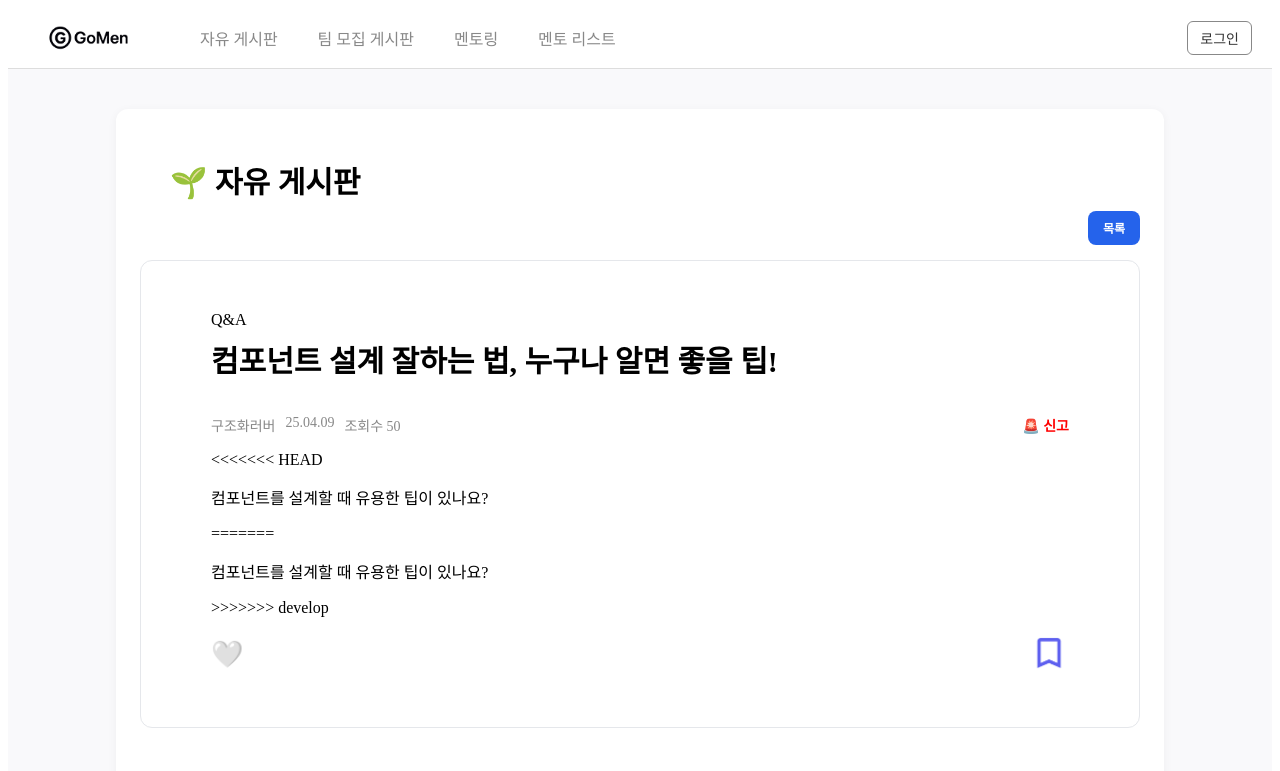
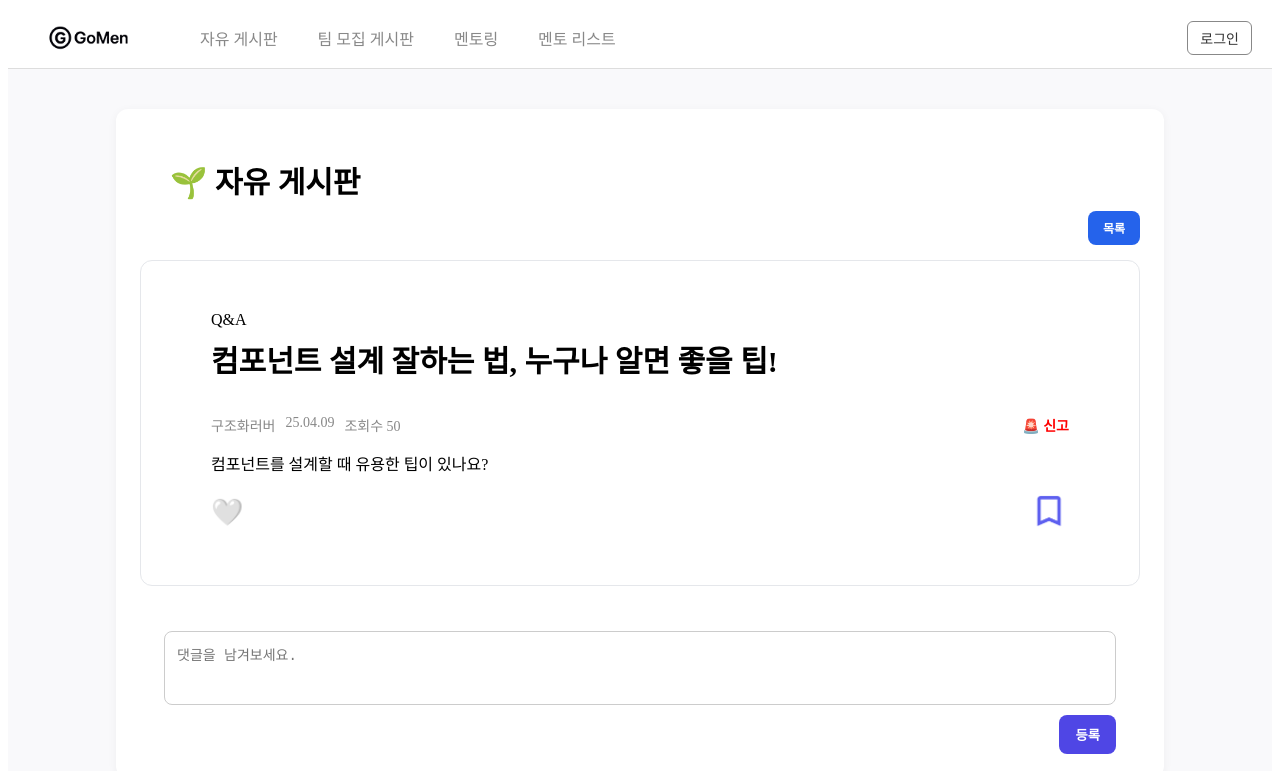
Before and after one commit to 4team-tuna/be14-3rd-Tuna-GoMen, a Vue app in the folder frontend/gomen/: page /boards/free/15 in a window 1280 px wide. Shown: the top 771 px of the page. Built offline with nearby package versions, Linux system fonts and the light colour scheme; data requests are answered from the project's data file.

Commit message:
충돌 해결

```diff
--- a/frontend/gomen/src/components/freeboard/PostCard.vue
+++ b/frontend/gomen/src/components/freeboard/PostCard.vue
@@ -22,15 +22,11 @@
           <span class="report" @click="reportPost">🚨 신고</span>
         </div>
       </div>
-<<<<<<< HEAD
-      <p class="post-content" v-html="post.content"></p>
-=======
 
       <div v-if="post.is_blinded === 'Y'" class="blinded-message">
         ⚠️ 블라인드 처리된 게시글입니다.
       </div>
       <p v-else class="post-content" v-html="post.content"></p>
->>>>>>> develop
 
       <div class="post-actions">
         <span class="likes" @click="toggleLike">
```
